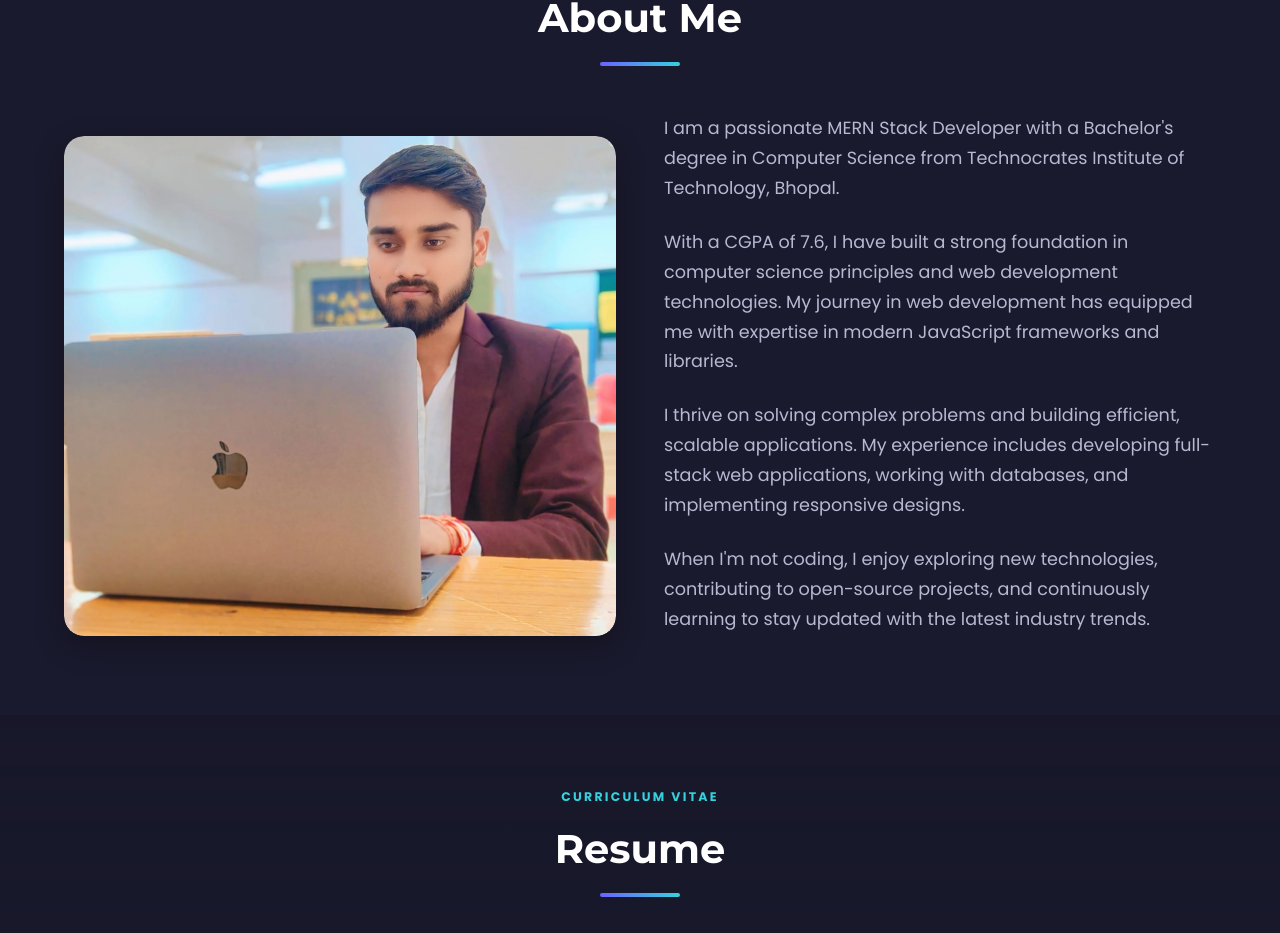
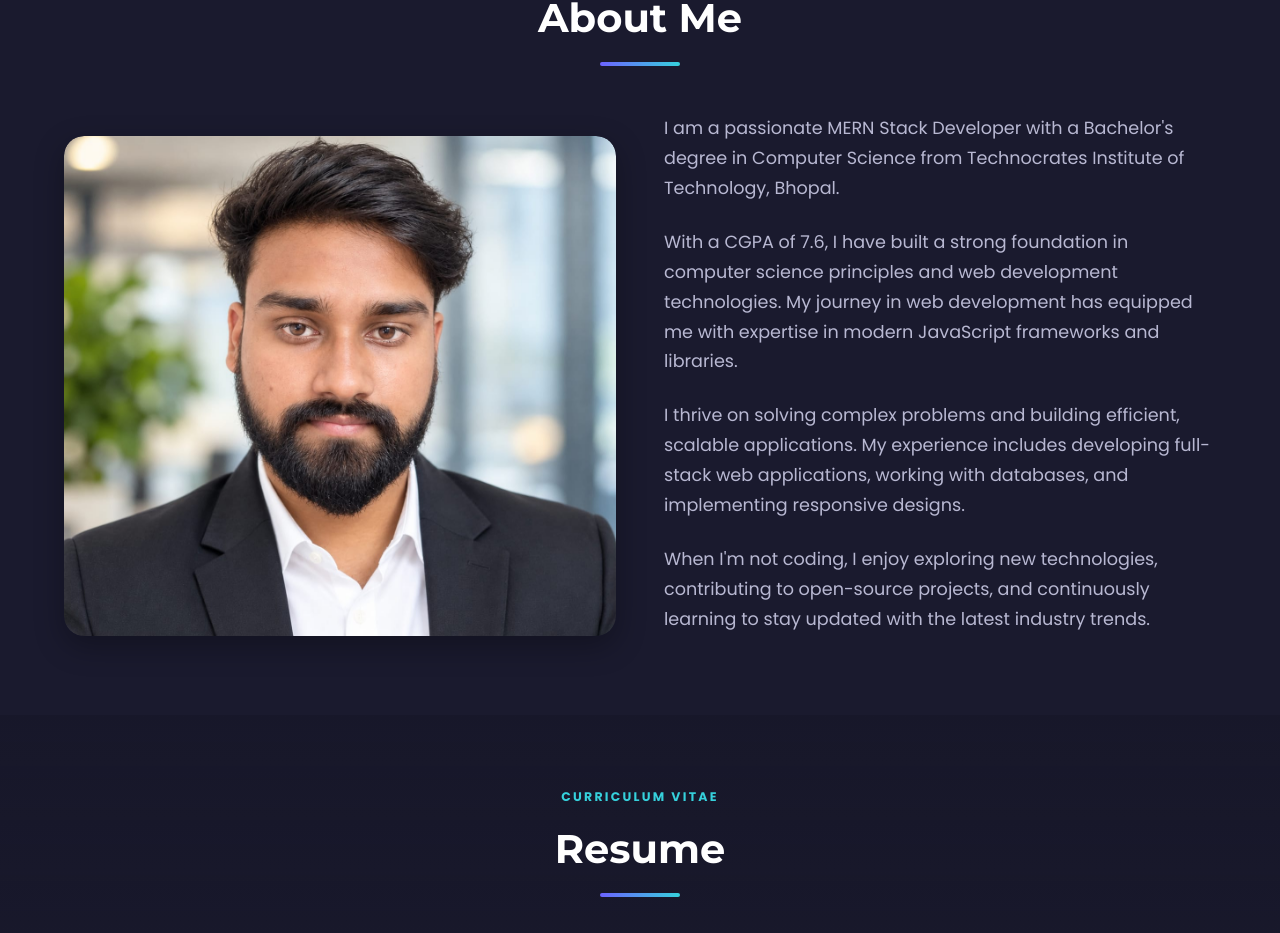
Before and after one commit to Adarshpandey80/Portfolio-REACT, a React (Vite) app: page / in a window 1280 px wide. Shown: the part 916-1849 px from the top of the page. Built offline with nearby package versions, Linux system fonts and the light colour scheme; the HTML template or start-up script is replaced by a standard one.

Commit message:
update profile image

```diff
--- a/src/components/About.jsx
+++ b/src/components/About.jsx
@@ -20,7 +20,7 @@ const About = () => {
             ref={imageRef}
             className={`about-image ${imageInView ? 'in-view' : ''}`}
           >
-            <img src="/my.jpeg" alt="Adarsh Pandey" />
+            <img src="/NewMy.jpeg" alt="Adarsh Pandey" />
           </div>
           <div
             ref={textRef}
```
Also changed, not shown: public/NewMy.jpeg (added).
